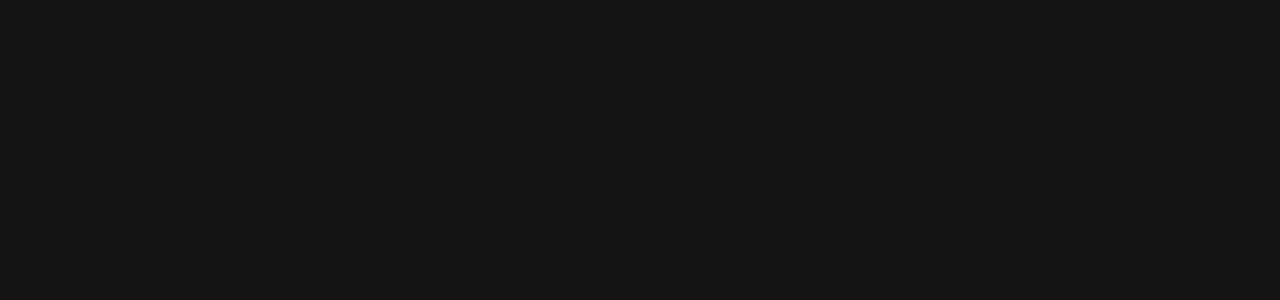
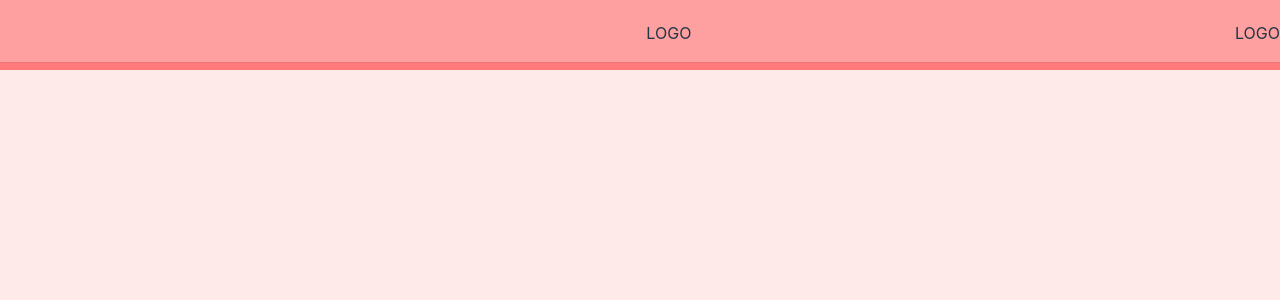
Before and after one commit to wutony76/vu3_vite_ts_proj, a Vue app: page /lobby in a window 1280 px wide. Before the commit this address had no page. Shown: the top 300 px of the page. Built offline with nearby package versions, Linux system fonts and the light colour scheme.

Commit message:
新增lobby 一些架構

```diff
--- a/src/assets/css/animations.scss
+++ b/src/assets/css/game/animations.scss
@@ -200,6 +200,15 @@
   .animation-intro {
     animation: intro_box 1s 1s forwards;
   }
+
+  // 往下彈出
+  .animation-down {
+    animation: jump_down;
+    animation-duration: 0.3s; // 持續時間
+    animation-fill-mode: forwards;
+    animation-timing-function: cubic-bezier(0.165, 0.44, 0.64, 1);
+  }
+
   .animation-move-left {
     animation: move_left;
     animation-duration: 0.3s; // 持續時間
@@ -327,6 +336,16 @@
     100% { transform: scale(1); }
   }
 
+  // 跳出
+  @keyframes jump_down {
+    0% { transform: translateY(-100px); }
+    60% { transform: scaleY(2.3); }
+    70% { transform: scaleY(0.89); }
+    80% { transform: scaleY(1.2); }
+    90% { transform: translateY(10px) scaleY(0.98); }
+    100% { transform: translateY(0px) scaleY(1); }
+  }
+
   // 左邊移動
   @keyframes move_left {
     100% {
--- /dev/null
+++ b/src/assets/css/game/gameLobby.scss
@@ -0,0 +1,231 @@
+// 遊戲大廳
+.gameLobby {
+  width: 100%;
+  height: 100%;
+  margin: 0px;
+  padding: 0px;
+  --nvbarColor: #ffa0a0;
+  --nvbarColorBar: #ff7a78;
+  --bgLobbyColor:#ffeaea;
+
+  background: var(--bgLobbyColor);
+
+  .nvbar {
+    height: 70px;
+    background: var(--nvbarColorBar);
+    .nvbarContainer {
+      width: 100%;
+      height: 100%;
+      position: relative;
+      z-index: 0;
+      overflow: hidden;
+      // &::before {
+      //   content: '';
+      //   position: absolute;
+      //   z-index: -2;
+      //   left: 50%;
+      //   top: 50%;
+      //   transform: translate(-50%, -50%);
+      //   width: 150%;
+      //   height: 300%;
+      //   // background-color: var(--lightColor);
+      //   background-image: linear-gradient(to bottom,
+      //       rgba(255, 255, 255, 0),
+      //       rgba(255, 255, 241, 0.9),
+      //       rgba(255, 255, 255, 0));
+
+      //   // box-shadow: 0 0 5px var(--lightColor),
+      //   //     0 0 25px var(--lightColor);
+      //   // background-repeat: no-repeat;
+      //   // background-size: 50% 50%;
+      //   // background-position: 0 0;
+      //   // background-image: conic-gradient(var(--lightColor), var(--lightColor));
+      //   animation: rotate 5s linear infinite;
+      // }
+      &::after {
+        content: '';
+        position: absolute;
+        z-index: -1;
+        left: 0px;
+        top: 0px;
+        width: 100%;
+        height: calc(100% - 7px);
+        background: var(--nvbarColor);
+        border-bottom: 1px solid #c533335e;
+      }
+
+      .content-block{
+        margin-top: 3px;
+        width: 100%;
+        height: 60px;
+
+        display: flex;
+        justify-content: space-between;
+        align-items: center;
+
+        .logo {
+          margin-left: 10px;
+          color: #fff;
+          font-weight: 900;
+          opacity: 0;
+
+          .logoBox {
+            position: relative;
+            z-index: 5;
+            // --wordThicknessColor: #00ff74;
+            // text-shadow:
+            //   1px 1px var(--wordThicknessColor),
+            //   2px 2px var(--wordThicknessColor),
+            //   3px 3px var(--wordThicknessColor),
+            //   4px 4px var(--wordThicknessColor),
+            //   5px 5px var(--wordThicknessColor),
+            //   6px 6px var(--wordThicknessColor);
+
+            .firstWord {
+              font-size: 35px;
+              color: #ff0000;
+              position: absolute;
+              top: -35px;
+              left: -15px;
+              transform: translate(50%, 50%) rotate(354deg);
+            }
+            .appyWord {
+              position: relative;
+              top: -8px;
+              left: 26px;
+              font-size: 20px;
+            }
+            .fatWord {
+              position: relative;
+              color: #fff900;
+              top: 2px;
+              left: 2px;
+              font-size: 25px;
+              letter-spacing: -4px;
+            }
+            .yoyoWord {
+              position: absolute;
+              top: 15px;
+              left: 24px;
+              font-size: 12px;
+            }
+          }
+          .line1 {
+            height: 1px;
+            width: 102px;
+            background: #2b0303;
+            position: absolute;
+            top: 47px;
+            z-index: 1;
+            transform: rotate(354deg);
+          }
+
+
+        }
+      }
+    }
+  }
+}
+
+
+.effect2 {
+  --color: #0ebeff;
+
+  margin-top: 100px;
+
+}
+
+.btn-sample02 {
+  --color: #0ebeff;
+  display: flex;
+  .btn {
+    position: relative;
+    z-index: 0;
+    // width: 100%;
+    // height: 10px;
+    width: 160px;
+    height: 80px;
+    line-height: 80px;
+    color: var(--color);
+    font-size: 24px;
+    border-radius: 10px;
+    text-align: center;
+    margin: auto;
+    overflow: hidden;
+    cursor: pointer;
+    transition: .3s;
+    -webkit-box-reflect: below 10px linear-gradient(transparent, rgba(0, 0, 0, .4));
+
+    &:hover {
+      color: #fff;
+      box-shadow: 0 0 5px var(--color),
+        0 0 25px var(--color);
+
+      &::after,
+      &::before {
+        transition: .3s;
+        background: var(--color);
+      }
+    }
+
+    &::before {
+      content: '';
+      position: absolute;
+      z-index: -2;
+      left: 50%;
+      top: 50%;
+      transform: translate(-50%, -50%);
+      width: 150%;
+      height: 300%;
+      background-color: #000;
+      background-repeat: no-repeat;
+      background-size: 50% 50%;
+      background-position: 0 0;
+      background-image: conic-gradient(var(--color), var(--color));
+      animation: rotate 2s linear infinite;
+    }
+
+    // &::after {
+    //   content: '';
+    //   position: absolute;
+    //   z-index: -1;
+    //   left: 2px;
+    //   top: 2px;
+    //   width: calc(100% - 4px);
+    //   height: calc(100% - 4px);
+    //   background: #000;
+    //   border-radius: 10px;
+    // }
+  }
+
+  @keyframes rotate {
+    100% {
+      transform: translate(-50%, -50%) rotate(1turn);
+    }
+  }
+  @keyframes popup {
+    0% {
+      transform: scale(0);
+      opacity: 0;
+    }
+
+    50% {
+      transform: scale(0.95);
+    }
+
+    80% {
+      transform: translateX(50px) translateY(50px) rotateY(70deg) scale(1.2) scaleY(.5);
+    }
+
+    100% {
+      transform: translateX(50px) translateY(50px) rotateY(70deg) scale(1);
+      opacity: 1;
+    }
+
+    // 0% { transform: scale(0); }
+    // 20% { transform: scale(1.1); }
+    // 50% { transform: scale(0.95); }
+    // 80% { transform: scale(1.05); }
+    // 100% { transform: scale(1); }
+  }
+}
--- a/src/components/Ui/NvbarList.vue
+++ b/src/components/Ui/NvbarList.vue
@@ -26,6 +26,7 @@
     z-index: 99;
   ">
     <router-link to="/">HOME</router-link> |
+    <router-link to="/lobby" @click="clickListener('reload')"> LOBBY </router-link> |
     <router-link to="/snake" @click="clickListener('reload')"> SNAKE </router-link> |
     <router-link to="/splitting">SPLITTING</router-link> |
     <router-link to="/floatingMenu">FLOAT-MENU</router-link>
--- /dev/null
+++ b/src/logic/util/Animation.ts
@@ -0,0 +1,29 @@
+const ANIMATIONS = {
+  addClass: (idName:string, className: string, timeout:number) => {
+    setTimeout(() => {
+      const nd = document.getElementById(idName)
+      console.log('nd ', nd)
+      if (nd !== null) {
+        nd.classList.add(className)
+        console.log('nd ', nd.classList)
+
+        // 執行完移除
+        // switch (className) {
+        //   case 'button-rotate':
+        //     if (nd !== null) {
+        //       setTimeout(() => {
+        //         nd.classList.remove('button-rotate')
+        //       }, 1100)
+        //     }
+        //     break
+        // }
+      }
+    }, timeout)
+  },
+
+  removeClass: (idName:string, className: string) => {
+    const nd = document.getElementById(idName)
+    if (nd !== null) nd.classList.remove(className)
+  }
+}
+export default ANIMATIONS
--- /dev/null
+++ b/src/logic/util/ArtsEffect.ts
@@ -0,0 +1,32 @@
+/* eslint-disable @typescript-eslint/no-inferrable-types */
+
+const Effects = {
+  /**
+   * 立體字1
+   * layers 厚度
+   * color 顏色
+   */
+  thickness: (idName:string, layers: number = 5, color:string = '#00ff74', endColor:string|null = null) => {
+    const arr = []
+
+    const nd = document.getElementById(idName)
+    if (nd === null) return
+
+    for (let i = 0; i < layers; i ++) {
+      const r = []
+      const x = i + 'px'
+      const y = i + 'px'
+      r.push(x)
+      r.push(y)
+      if (i === (layers - 1)) r.push(endColor)
+      else r.push(color)
+      arr.push(r.join(' '))
+    }
+    // return arr.join(',')
+    nd.style.textShadow = arr.join(',')
+    // ArtsEffect.thickness(7, '#b14c4a', '#2a0303')
+  }
+
+
+}
+export default Effects
--- a/src/router/index.ts
+++ b/src/router/index.ts
@@ -1,12 +1,14 @@
 import { createRouter, createWebHistory } from 'vue-router'
 import HomeComponent from '@/views/Home.vue'
-import SnakeGame from '@/views/SnakeGame.vue'
+import GameSnake from '@/views/GameSnake.vue'
+import GameLobby from '@/views/GameLobby.vue'
 import SplittingView from '@/views/SplittingTest.vue'
 import FloatingMenuView from '@/views/FloatingMenu.vue'
 
 const routes = [
   { path: '/', name: 'Home', component: HomeComponent },
-  { path: '/snake', name: 'SnakeGame', component: SnakeGame },
+  { path: '/lobby', name: 'GameLobby', component: GameLobby },
+  { path: '/snake', name: 'GameSnake', component: GameSnake },
   { path: '/splitting', name: 'SplittingPage', component: SplittingView },
   { path: '/floatingMenu', name: 'FloatingMenu', component: FloatingMenuView },
 ]
--- /dev/null
+++ b/src/views/GameLobby.vue
@@ -0,0 +1,60 @@
+<script setup lang="ts">
+import Animation from '@/logic/util/Animation'
+import ArtsEffect from '@/logic/util/ArtsEffect'
+
+import { nextTick, onMounted } from 'vue'
+
+defineOptions({
+  name: "GameLoddy",
+  inheritAttrs: false,
+})
+// const state = reactive({ })
+
+onMounted(() => {
+  console.log('onMounted')
+  // Splitting()
+
+  nextTick(() => {
+    console.log('nextTick')
+
+    // layout
+    Animation.addClass('nvbarBlock', 'animation-down', 10)
+
+    // logo
+    // ArtsEffect.thickness('logoBox', 7, '#b14c4a', '#2a0303')
+
+  })
+})
+
+</script>
+
+<template>
+  <div class="gameLobby animations">
+    <div id="nvbarBlock" class="nvbar">
+      <div class="nvbarContainer">
+        <div class="content-block">
+
+          <div class="logo">
+            <div id="logoBox" class="logoBox">
+              <span class="firstWord">H</span>
+              <span class="appyWord">APPY</span>
+              <span class="fatWord">FAT</span>
+              <span class="yoyoWord"> yoyo </span>
+            </div>
+            <div class="line1"></div>
+          </div>
+          <div class="logo1">LOGO</div>
+          <div class="logo2">LOGO</div>
+
+        </div>
+      </div>
+    </div>
+
+    <div class="main"></div>
+    <div class="footer"></div>
+  </div>
+</template>
+
+<style lang="scss">
+  @import "../assets/css/game/gameLobby.scss";
+</style>
```
Also changed, not shown: src/views/GameSnake.vue (renamed from src/views/SnakeGame.vue, +5 -5 lines), src/assets/css/game/gameBase.scss (renamed from src/assets/css/gameBase.scss), src/assets/css/gameSnake/snakeGame.scss (renamed from src/assets/css/snakeGame.scss).
